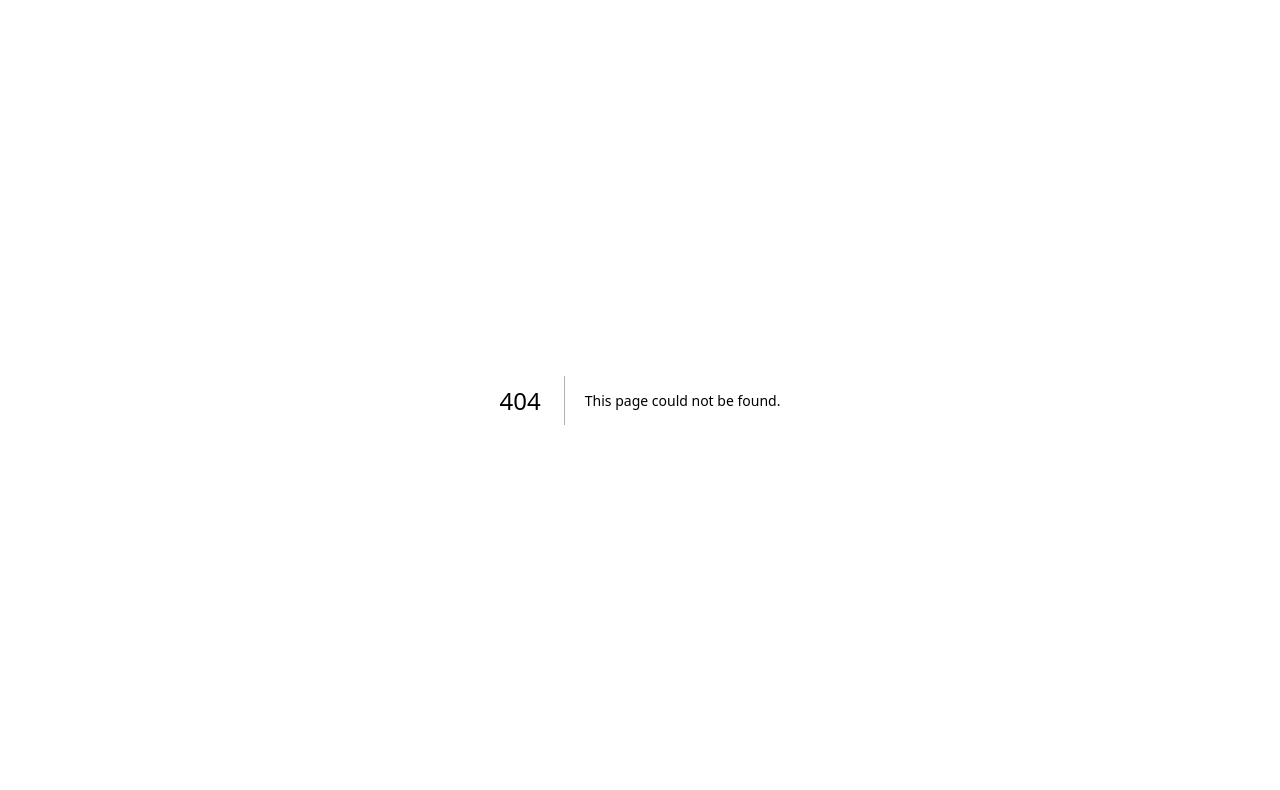
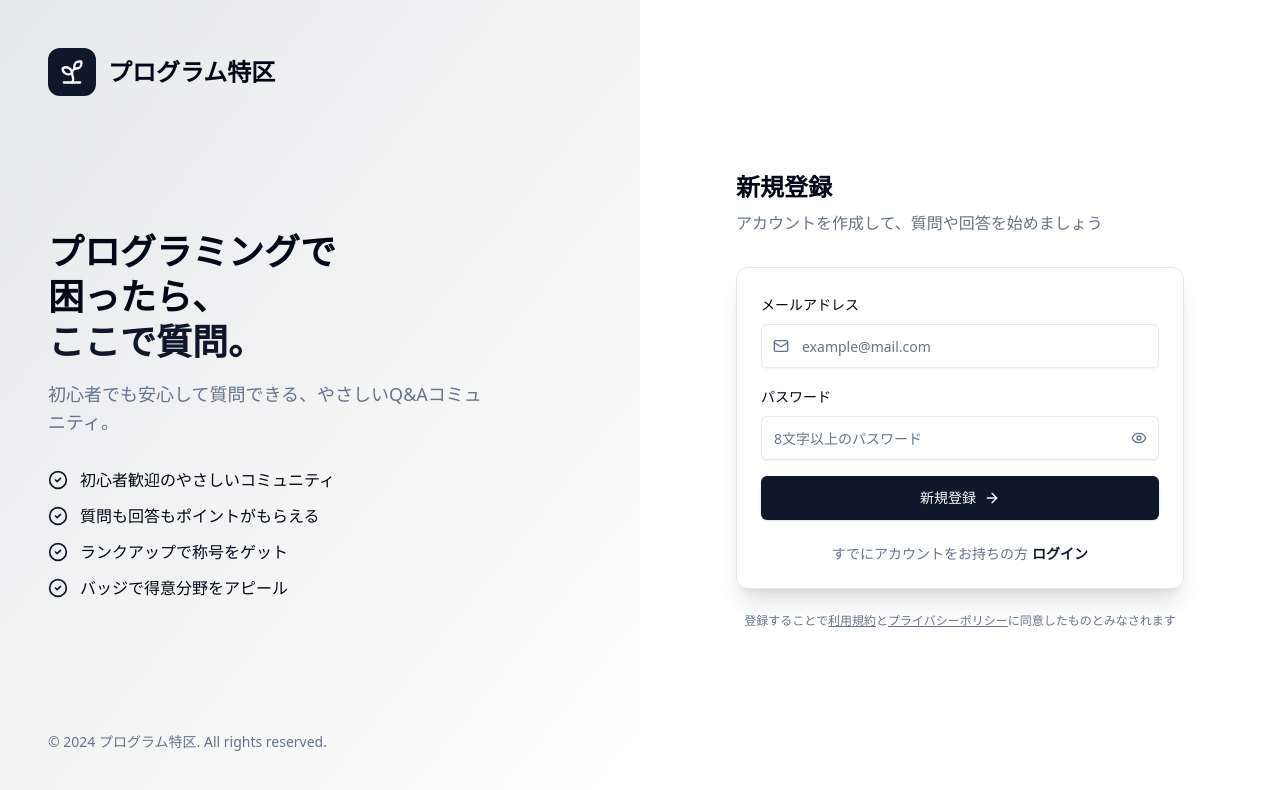
Before and after one commit to geek-camp-vol18/program-tokku, a Next.js app in the folder frontend/: page /signup in a window 1280 px wide. Before the commit this address had no page. Shown: the top 790 px of the page. Built offline with nearby package versions, Linux system fonts and the light colour scheme.

Commit message:
新規登録画面を追加

```diff
--- /dev/null
+++ b/frontend/src/app/(auth)/signup/page.tsx
@@ -0,0 +1,165 @@
+"use client";
+
+import Link from "next/link";
+import { useState } from "react";
+import { Sprout, Mail, Eye, EyeOff, ArrowRight, CheckCircle2 } from "lucide-react";
+import { Button } from "@/components/ui/button";
+import { Input } from "@/components/ui/input";
+import { Label } from "@/components/ui/label";
+import { Card, CardContent } from "@/components/ui/card";
+
+const features = [
+  "初心者歓迎のやさしいコミュニティ",
+  "質問も回答もポイントがもらえる",
+  "ランクアップで称号をゲット",
+  "バッジで得意分野をアピール",
+];
+
+export default function RegisterPage() {
+  const [showPassword, setShowPassword] = useState(false);
+  const [email, setEmail] = useState("");
+  const [password, setPassword] = useState("");
+
+  const handleSubmit = (e: React.FormEvent) => {
+    e.preventDefault();
+    console.log("Register:", { email, password });
+  };
+
+  return (
+    <div className="min-h-screen flex">
+      {/* 左側: ブランディング */}
+      <div className="hidden lg:flex lg:w-1/2 bg-gradient-to-br from-primary/10 via-primary/5 to-background flex-col justify-between p-12">
+        <div>
+          <Link href="/" className="flex items-center gap-3">
+            <div className="flex h-12 w-12 items-center justify-center rounded-xl bg-primary text-primary-foreground">
+              <Sprout className="h-7 w-7" />
+            </div>
+            <span className="text-2xl font-bold text-foreground">プログラム特区</span>
+          </Link>
+        </div>
+
+        <div className="space-y-8">
+          <div>
+            <h1 className="text-4xl font-bold text-foreground leading-tight">
+              プログラミングで
+              <br />
+              困ったら、
+              <br />
+              <span className="text-primary">ここで質問。</span>
+            </h1>
+            <p className="mt-4 text-lg text-muted-foreground max-w-md">
+              初心者でも安心して質問できる、やさしいQ&Aコミュニティ。
+            </p>
+          </div>
+
+          <div className="space-y-3">
+            {features.map((feature, index) => (
+              <div key={index} className="flex items-center gap-3 text-foreground">
+                <CheckCircle2 className="h-5 w-5 text-primary shrink-0" />
+                <span>{feature}</span>
+              </div>
+            ))}
+          </div>
+        </div>
+
+        <div className="text-sm text-muted-foreground">
+          © 2024 プログラム特区. All rights reserved.
+        </div>
+      </div>
+
+      {/* 右側: 登録フォーム */}
+      <div className="flex-1 flex items-center justify-center p-8">
+        <div className="w-full max-w-md">
+          {/* モバイル用ロゴ */}
+          <div className="lg:hidden flex flex-col items-center mb-8">
+            <div className="flex h-14 w-14 items-center justify-center rounded-xl bg-primary text-primary-foreground mb-4">
+              <Sprout className="h-8 w-8" />
+            </div>
+            <h1 className="text-xl font-bold text-foreground">プログラム特区</h1>
+          </div>
+
+          <div className="mb-8">
+            <h2 className="text-2xl font-bold text-foreground">新規登録</h2>
+            <p className="text-muted-foreground mt-2">
+              アカウントを作成して、質問や回答を始めましょう
+            </p>
+          </div>
+
+          <Card className="border-0 shadow-none lg:shadow-xl lg:border">
+            <CardContent className="p-0 lg:p-6 space-y-6">
+              {/* メール登録 */}
+              <form onSubmit={handleSubmit} className="space-y-4">
+                <div className="space-y-2">
+                  <Label htmlFor="email">メールアドレス</Label>
+                  <div className="relative">
+                    <Mail className="absolute left-3 top-1/2 h-4 w-4 -translate-y-1/2 text-muted-foreground" />
+                    <Input
+                      id="email"
+                      type="email"
+                      placeholder="example@mail.com"
+                      value={email}
+                      onChange={(e) => setEmail(e.target.value)}
+                      className="pl-10 h-11"
+                    />
+                  </div>
+                </div>
+
+                <div className="space-y-2">
+                  <Label htmlFor="password">パスワード</Label>
+                  <div className="relative">
+                    <Input
+                      id="password"
+                      type={showPassword ? "text" : "password"}
+                      placeholder="8文字以上のパスワード"
+                      value={password}
+                      onChange={(e) => setPassword(e.target.value)}
+                      className="pr-10 h-11"
+                    />
+                    <button
+                      type="button"
+                      onClick={() => setShowPassword(!showPassword)}
+                      className="absolute right-3 top-1/2 -translate-y-1/2 text-muted-foreground hover:text-foreground"
+                    >
+                      {showPassword ? (
+                        <EyeOff className="h-4 w-4" />
+                      ) : (
+                        <Eye className="h-4 w-4" />
+                      )}
+                    </button>
+                  </div>
+                </div>
+
+                <Button type="submit" className="w-full h-11 gap-2" size="lg">
+                  新規登録
+                  <ArrowRight className="h-4 w-4" />
+                </Button>
+              </form>
+
+              <p className="text-center text-sm text-muted-foreground">
+                すでにアカウントをお持ちの方
+                <Link
+                  href="/login"
+                  className="ml-1 font-semibold text-primary hover:underline"
+                >
+                  ログイン
+                </Link>
+              </p>
+            </CardContent>
+          </Card>
+
+          <p className="mt-6 text-center text-xs text-muted-foreground">
+            登録することで
+            <Link href="/terms" className="underline hover:text-foreground">
+              利用規約
+            </Link>
+            と
+            <Link href="/privacy" className="underline hover:text-foreground">
+              プライバシーポリシー
+            </Link>
+            に同意したものとみなされます
+          </p>
+        </div>
+      </div>
+    </div>
+  );
+}
```
